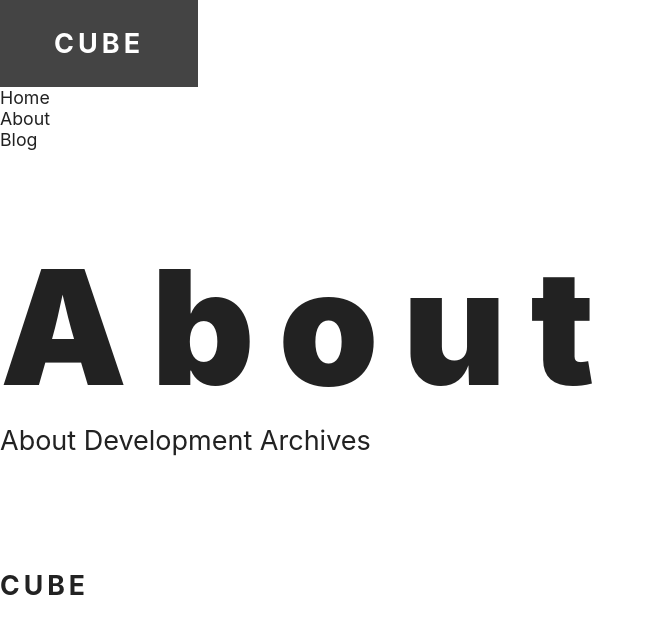
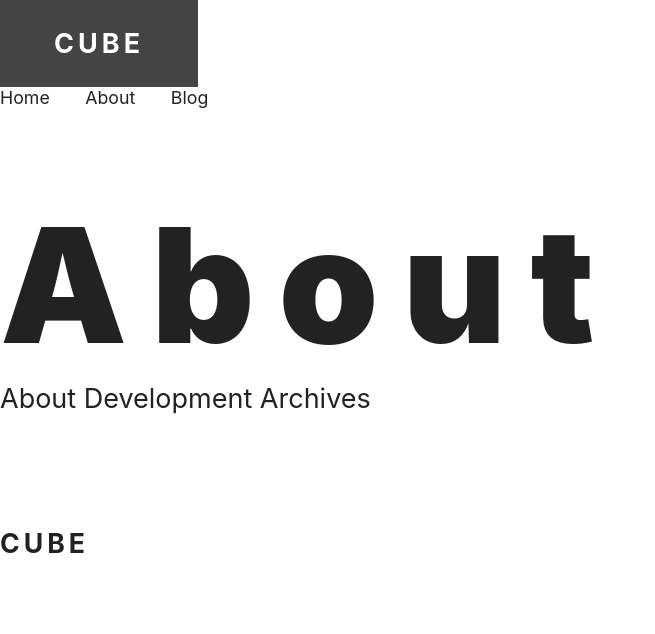
Before and after one commit to canopus-m-satoshi/next-react-website, a Next.js app: page /about in a window 1280 px wide. Shown: the top 634 px of the page, without its empty margins (0-655 px from the left). Built offline with nearby package versions, Linux system fonts and the light colour scheme.

Commit message:
styled nav.js and uodated nav.module.css

```diff
--- a/components/nav.js
+++ b/components/nav.js
@@ -1,9 +1,10 @@
 import Link from 'next/link'
+import styles from 'styles/nav.module.css'
 
 const Nav = () => {
   return (
     <nav>
-      <ul>
+      <ul className={styles.list}>
         <li>
           <Link href="/">
             <a>Home</a>
--- a/styles/nav.module.css
+++ b/styles/nav.module.css
@@ -4,6 +4,9 @@
 }
 
 @media (hover: hover) {
+  .list a {
+    transition-duration: 0.3s;
+  }
   .list a:hover {
     color: var(--accent);
   }
```
